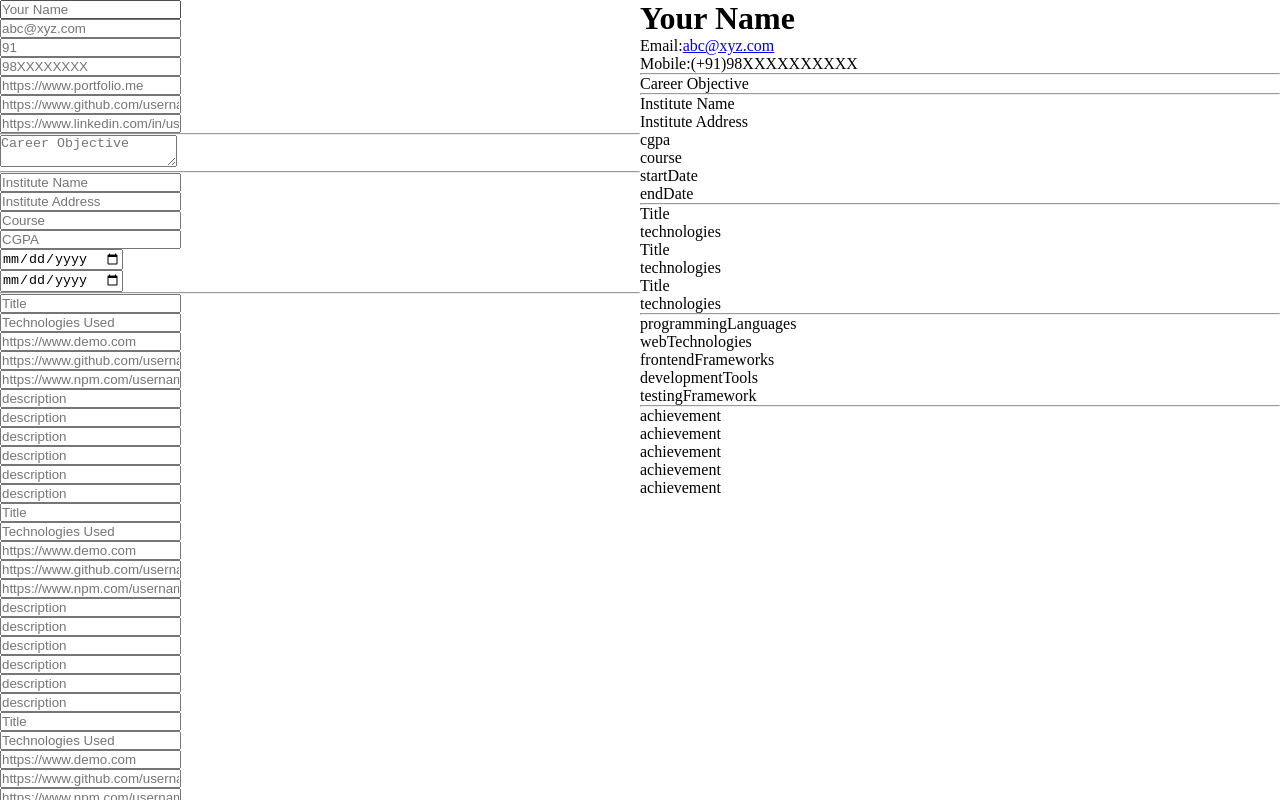
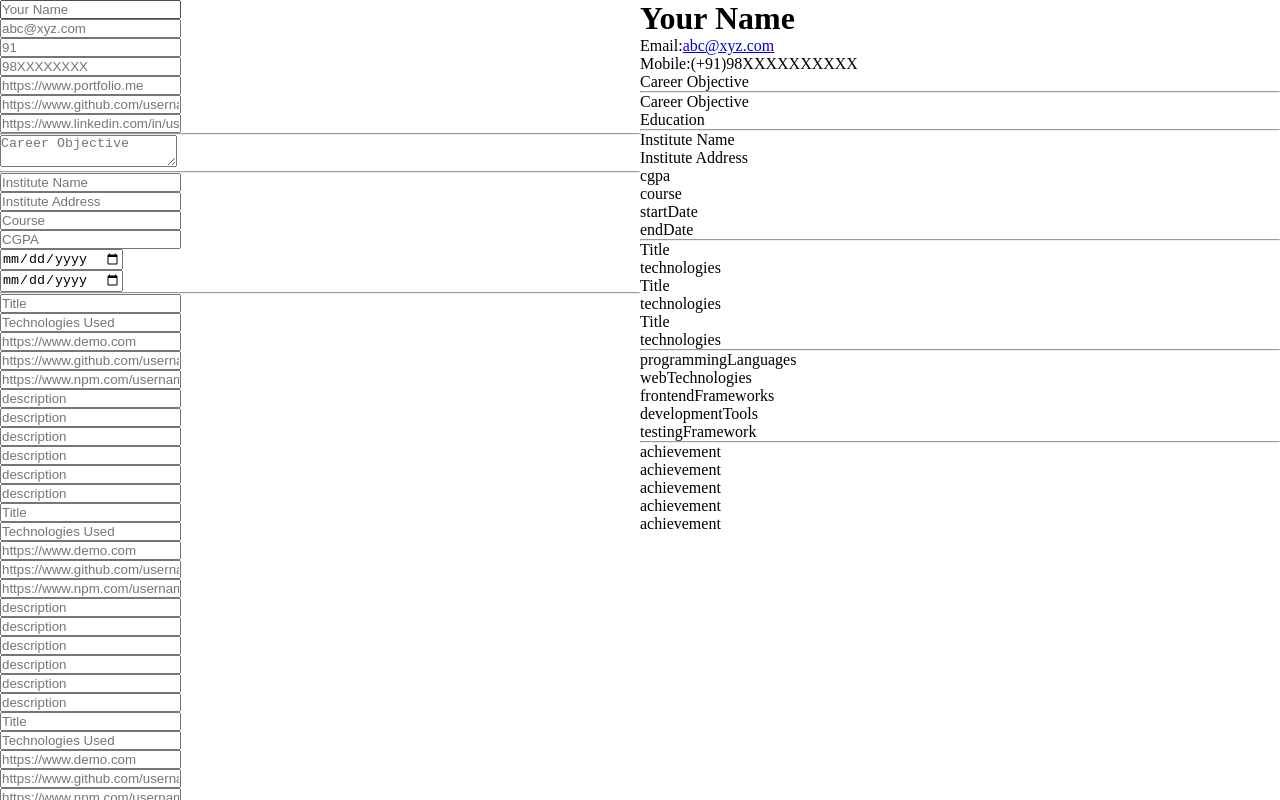
Before and after one commit to karprabha/cv-application, a React (Vite) app: page / in a window 1280 px wide. Shown: the top 800 px of the page. Built offline with nearby package versions, Linux system fonts and the light colour scheme.

Commit message:
style introduction section

```diff
--- a/src/components/Output.tsx
+++ b/src/components/Output.tsx
@@ -17,10 +17,12 @@ const Output: React.FC<OutputProps> = ({ cv }) => {
     return (
         <div className="output">
             <HeaderSection headerSection={cv.headerSection || {}} />
+            Career Objective
             <hr />
             <IntroductionSection
                 introductionSection={cv.introductionSection || {}}
             />
+            Education
             <hr />
             <EducationSection educationSection={cv.educationSection || {}} />
             <hr />
--- a/src/components/output/IntroductionSectionOutput.tsx
+++ b/src/components/output/IntroductionSectionOutput.tsx
@@ -10,9 +10,9 @@ const IntroductionSection: React.FC<IntroductionSectionProps> = ({
     introductionSection,
 }) => {
     return (
-        <>
+        <div>
             <p>{introductionSection.careerObjective || "Career Objective"}</p>
-        </>
+        </div>
     );
 };
 
```
